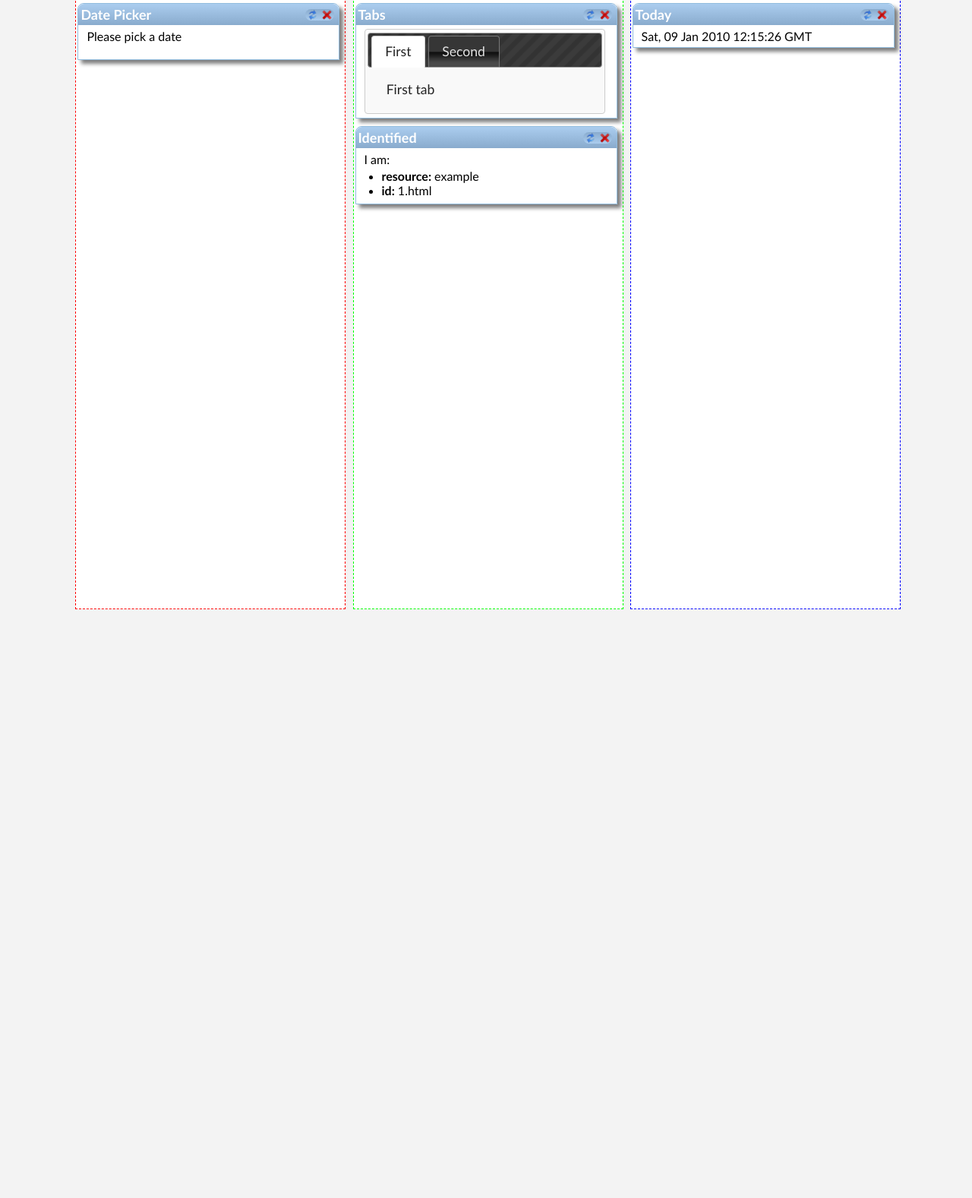
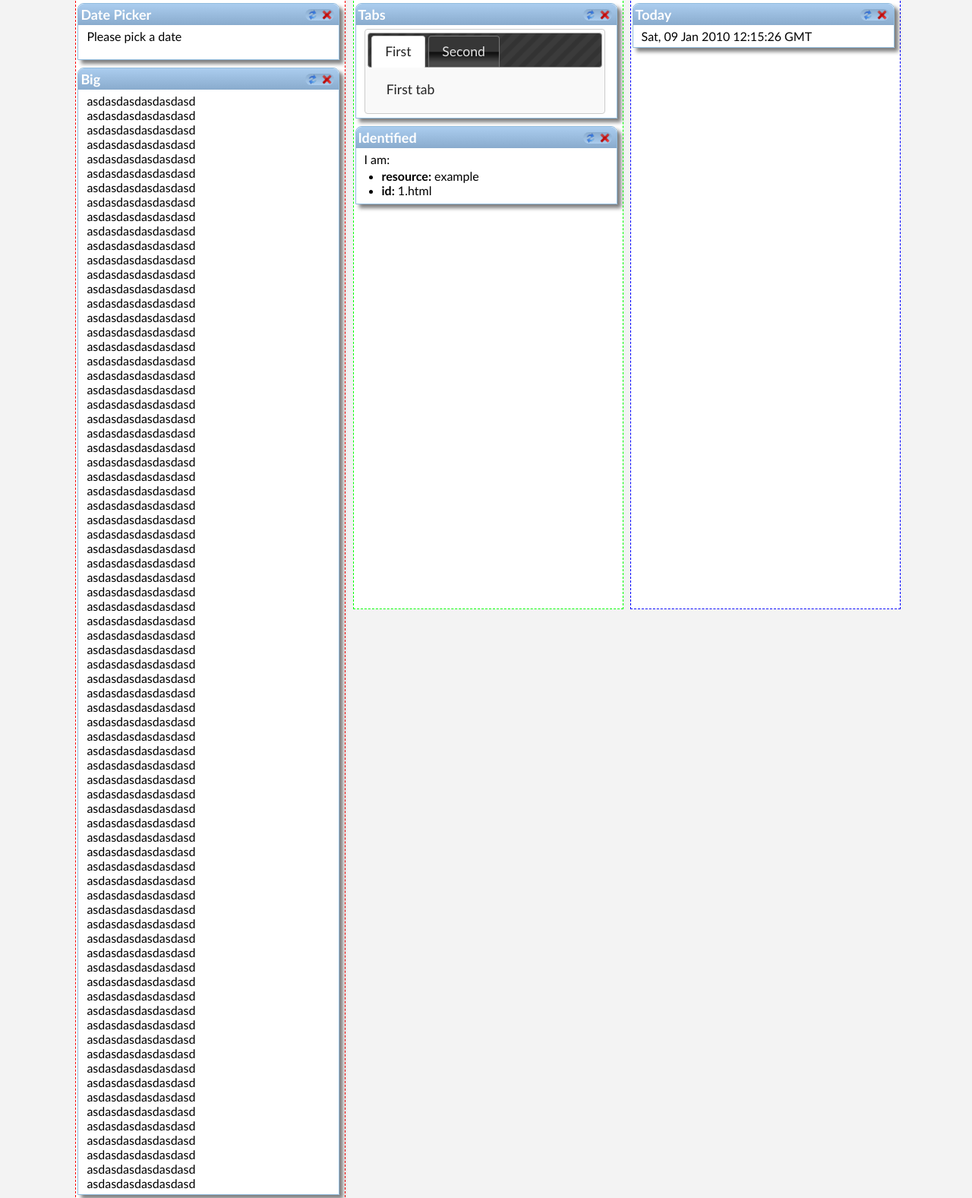
Before and after one commit to mskato/MACSkeptic.JQuery.Widgets, a plain HTML site: page index.html in a window 1280 px wide. Shown: the part 68-1645 px from the top of the page at 76% size. Before the commit the page ends 880 px from the top, so only its background shows below. Drawn offline with Linux system fonts and the light colour scheme.

Commit message:
fixed erratic behaviour for big widgets when trying to drag and drop

```diff
--- a/css/MACSkeptic.css
+++ b/css/MACSkeptic.css
@@ -44,6 +44,7 @@ div.widget_container
 	display: inline-block;
 	min-height: 800px;
 	background-color: #ffffff;
+    vertical-align: top;
 }
 
 div#left_column
--- a/index.html
+++ b/index.html
@@ -54,6 +54,14 @@
             baseUri: 'widgets/'
         });
 
+        MACSkeptic.widgets.create( {
+            parentContainer: 'div#left_column',
+            id: 'bigWidget',
+            title: 'Big' ,
+            resource: { name: 'bigWidget.html' },
+            baseUri: 'widgets/'
+        });
+
         MACSkeptic.widgets.all.render().load().sortable();
     </script>
 </body>
--- /dev/null
+++ b/widgets/bigWidget.html
@@ -0,0 +1,76 @@
+<p>asdasdasdasdasdasd</p>
+<p>asdasdasdasdasdasd</p>
+<p>asdasdasdasdasdasd</p>
+<p>asdasdasdasdasdasd</p>
+<p>asdasdasdasdasdasd</p>
+<p>asdasdasdasdasdasd</p>
+<p>asdasdasdasdasdasd</p>
+<p>asdasdasdasdasdasd</p>
+<p>asdasdasdasdasdasd</p>
+<p>asdasdasdasdasdasd</p>
+<p>asdasdasdasdasdasd</p>
+<p>asdasdasdasdasdasd</p>
+<p>asdasdasdasdasdasd</p>
+<p>asdasdasdasdasdasd</p>
+<p>asdasdasdasdasdasd</p>
+<p>asdasdasdasdasdasd</p>
+<p>asdasdasdasdasdasd</p>
+<p>asdasdasdasdasdasd</p>
+<p>asdasdasdasdasdasd</p>
+<p>asdasdasdasdasdasd</p>
+<p>asdasdasdasdasdasd</p>
+<p>asdasdasdasdasdasd</p>
+<p>asdasdasdasdasdasd</p>
+<p>asdasdasdasdasdasd</p>
+<p>asdasdasdasdasdasd</p>
+<p>asdasdasdasdasdasd</p>
+<p>asdasdasdasdasdasd</p>
+<p>asdasdasdasdasdasd</p>
+<p>asdasdasdasdasdasd</p>
+<p>asdasdasdasdasdasd</p>
+<p>asdasdasdasdasdasd</p>
+<p>asdasdasdasdasdasd</p>
+<p>asdasdasdasdasdasd</p>
+<p>asdasdasdasdasdasd</p>
+<p>asdasdasdasdasdasd</p>
+<p>asdasdasdasdasdasd</p>
+<p>asdasdasdasdasdasd</p>
+<p>asdasdasdasdasdasd</p>
+<p>asdasdasdasdasdasd</p>
+<p>asdasdasdasdasdasd</p>
+<p>asdasdasdasdasdasd</p>
+<p>asdasdasdasdasdasd</p>
+<p>asdasdasdasdasdasd</p>
+<p>asdasdasdasdasdasd</p>
+<p>asdasdasdasdasdasd</p>
+<p>asdasdasdasdasdasd</p>
+<p>asdasdasdasdasdasd</p>
+<p>asdasdasdasdasdasd</p>
+<p>asdasdasdasdasdasd</p>
+<p>asdasdasdasdasdasd</p>
+<p>asdasdasdasdasdasd</p>
+<p>asdasdasdasdasdasd</p>
+<p>asdasdasdasdasdasd</p>
+<p>asdasdasdasdasdasd</p>
+<p>asdasdasdasdasdasd</p>
+<p>asdasdasdasdasdasd</p>
+<p>asdasdasdasdasdasd</p>
+<p>asdasdasdasdasdasd</p>
+<p>asdasdasdasdasdasd</p>
+<p>asdasdasdasdasdasd</p>
+<p>asdasdasdasdasdasd</p>
+<p>asdasdasdasdasdasd</p>
+<p>asdasdasdasdasdasd</p>
+<p>asdasdasdasdasdasd</p>
+<p>asdasdasdasdasdasd</p>
+<p>asdasdasdasdasdasd</p>
+<p>asdasdasdasdasdasd</p>
+<p>asdasdasdasdasdasd</p>
+<p>asdasdasdasdasdasd</p>
+<p>asdasdasdasdasdasd</p>
+<p>asdasdasdasdasdasd</p>
+<p>asdasdasdasdasdasd</p>
+<p>asdasdasdasdasdasd</p>
+<p>asdasdasdasdasdasd</p>
+<p>asdasdasdasdasdasd</p>
+<p>asdasdasdasdasdasd</p>
```
